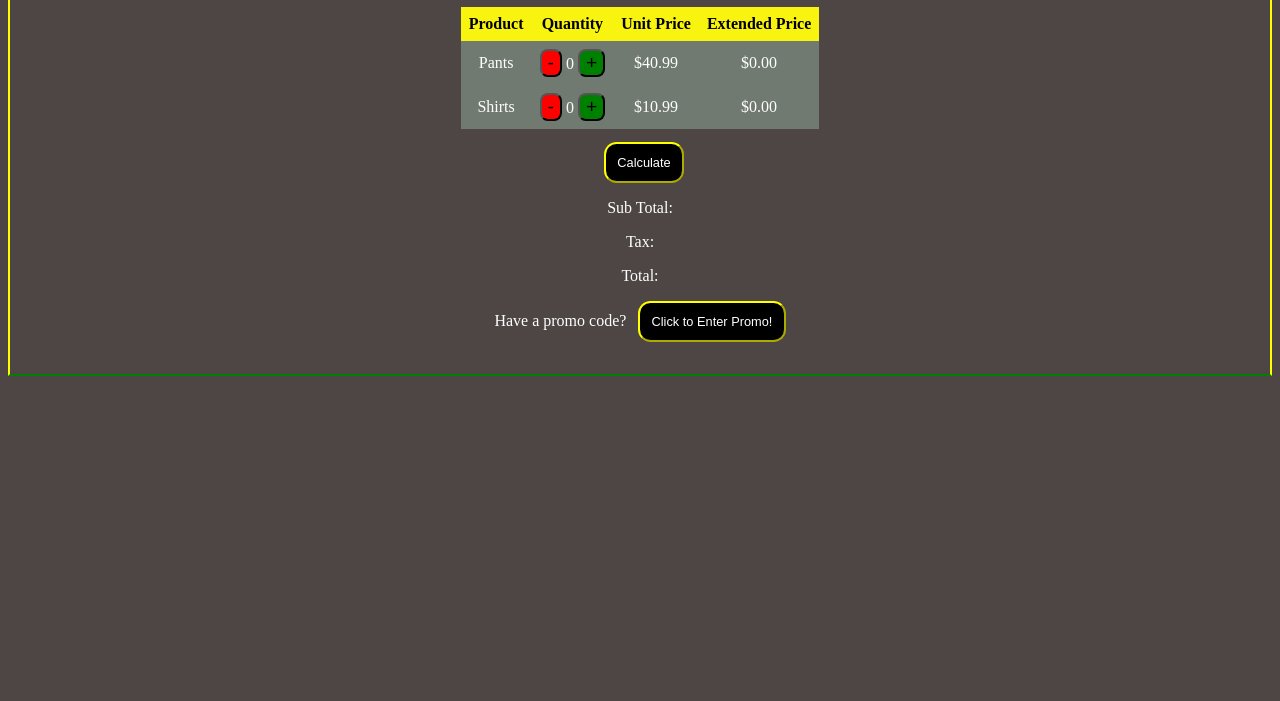
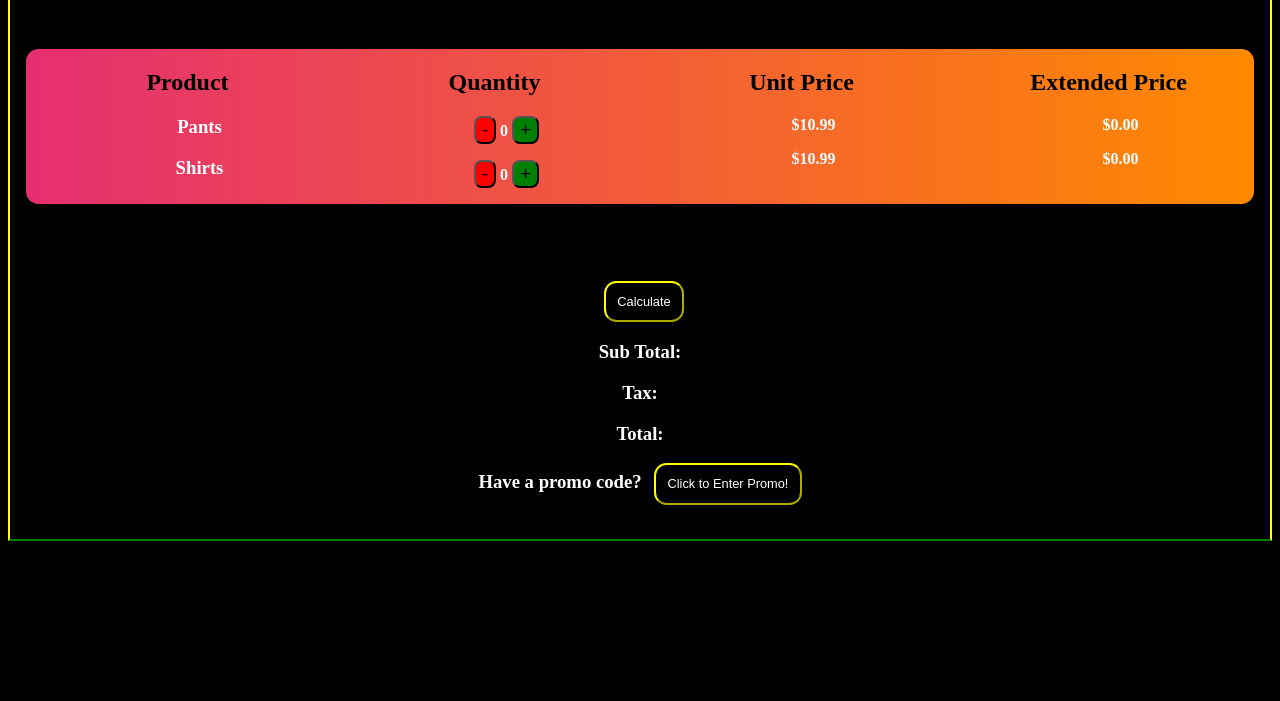
Before and after one commit to sashidhar-meesala/ecommerce-App, a plain HTML site: page index.html in a window 1280 px wide. Shown: the part 99-800 px from the top of the page. Drawn offline with Linux system fonts and the light colour scheme.

Commit message:
changed from table to grid , added css

```diff
--- a/css/index.css
+++ b/css/index.css
@@ -1,6 +1,5 @@
-body{
-    background-color: rgb(78, 69, 69);
-    color:white;
+body {
+  background-color: black;
   border-style: double;
   border-width: 2px;
   padding: 1rem;
@@ -8,27 +7,40 @@ body{
   border-color: green yellow;
 }
 
-table {
-    border-collapse:collapse;
-    width: auto;
-    margin-left:auto;
-    margin-right:auto;
-  }
-
-  th, td {
-    text-align: center;
-    padding: 8px;
-  }
-
-  tr{background-color: rgb(112, 122, 112)}
-
-  th {
-    background-color: rgb(248, 244, 16);
+h1 {
   color: black;
 }
 
-  #promo{
-    background-color:black;
+h2 {
+  margin-left: 1rem;
+}
+
+.form_grid {
+  display: grid;
+  grid-template-columns: 1fr 1fr 1fr 1fr;
+  background-image: linear-gradient(270deg, #ff8a00, #e52e71);
+  margin: 4em 0;
+  border-radius: 12.5px;
+  border-color: yellow;
+}
+
+.calculation_area {
+  color: white;
+}
+
+ul {
+  list-style: none;
+  margin: 1em;
+  color: rgb(255, 255, 255);
+  font-weight: bold;
+}
+
+li {
+  margin: 1em;
+}
+
+#promo {
+  background-color: black;
   color: white;
   padding: 0.7rem;
   margin-left: 0.5rem;
@@ -37,8 +49,8 @@ table {
   border-color: yellow;
 }
 
-  #Calculate{
-    background-color:black;
+#Calculate {
+  background-color: black;
   color: white;
   padding: 0.7rem;
   margin-left: 0.5rem;
@@ -48,18 +60,22 @@ table {
   border-color: yellow;
 }
 
-  #minusP,#minusS{
-      background-color:red;
+#minusP,
+#minusS {
+  background-color: red;
   border-radius: 8px;
   font-size: 1.2rem;
 }
 
- #plusP,#plusS{
-    background-color:green;
+#plusP,
+#plusS {
+  background-color: green;
   border-radius: 8px;
   font-size: 1.2rem;
 }
 
-  #subtotal,#tax,#total{
-      color:yellow;
+#subtotal,
+#tax,
+#total {
+  color: yellow;
 }
--- a/index.html
+++ b/index.html
@@ -11,34 +11,55 @@
 
 <body>
     <h1 style="color:white; text-align: center"> ECommerce Checkout</h1>
-    <table>
-        <tr>
-            <th>Product</th>
-            <th>Quantity</th>
-            <th>Unit Price </th>
-            <th>Extended Price</th>
-        </tr>
-        <tr>
-            <td>Pants</td>
-            <td><button id="minusP"> - </button> <label id="quantityP">0</label> <button id="plusP"> +</button></td>
-            <td id="unitPriceP">$40.99</td>
-            <td><label id="extendedpricePants">$0.00</label></td>
-        </tr>
-        <tr>
-            <td>Shirts</td>
-            <td><button id="minusS"> - </button> <label id="quantityS">0</label> <button id="plusS"> +</button></td>
-            <td id="unitPriceS">$10.99</td>
-            <td><label id="extendedpriceShirts">$0.00</label></td>
-        </tr>
-    </table>
-
-    <button id="Calculate">Calculate</button>
-    <p> Sub Total: <label id="subtotal"></label></p>
-    <p>Tax: <label id="tax"></label></p>
-    <p>Total: <label id="total"></label></p>
-    <div>
-        <p>Have a promo code? <button id="promo">Click to Enter Promo!</button></p>
-    </div>
+    <article class="form_grid">
+        <section>
+            <h2>Product</h2>
+            <ul>
+                <li>
+                    <h3>Pants</h3>
+                </li>
+                <li>
+                    <h3>Shirts</h3>
+                </li>
+            </ul>
+        </section>
+        <section>
+            <h2>Quantity</h2>
+            <ul>
+                <li><button id="minusP"> - </button> <label id="quantityP">0</label> <button id="plusP"> +</button></li>
+                <li><button id="minusS"> - </button> <label id="quantityS">0</label> <button id="plusS"> +</button></li>
+            </ul>
+        </section>
+        <section>
+            <h2>Unit Price</h2>
+            <ul>
+                <li>
+                    <p id="unitPriceP">$10.99</p>
+                </li>
+                <li>
+                    <p id="unitPriceS">$10.99</p>
+                </li>
+            </ul>
+        </section>
+        <section>
+            <h2>Extended Price</h2>
+            <ul>
+                <li>
+                    <p id="extendedpricePants">$0.00</p>
+                </li>
+                <li>
+                    <p id="extendedpriceShirts">$0.00</p>
+                </li>
+            </ul>
+        </section>
+    </article>
+    <section class="calculation_area">
+        <button id="Calculate">Calculate</button>
+        <h3> Sub Total: <label id="subtotal"></label>
+            <h3>Tax: <label id="tax"></label></h3>
+            <h3>Total: <label id="total"></label></h3>
+            <h3>Have a promo code? <button id="promo">Click to Enter Promo!</button></h3>
+    </section>
     <script src="js/index.js"></script>
 </body>
 
```
Also changed, not shown: js/index.js (+43 -52 lines). Lines whose indentation alone changed are shown as unchanged.
